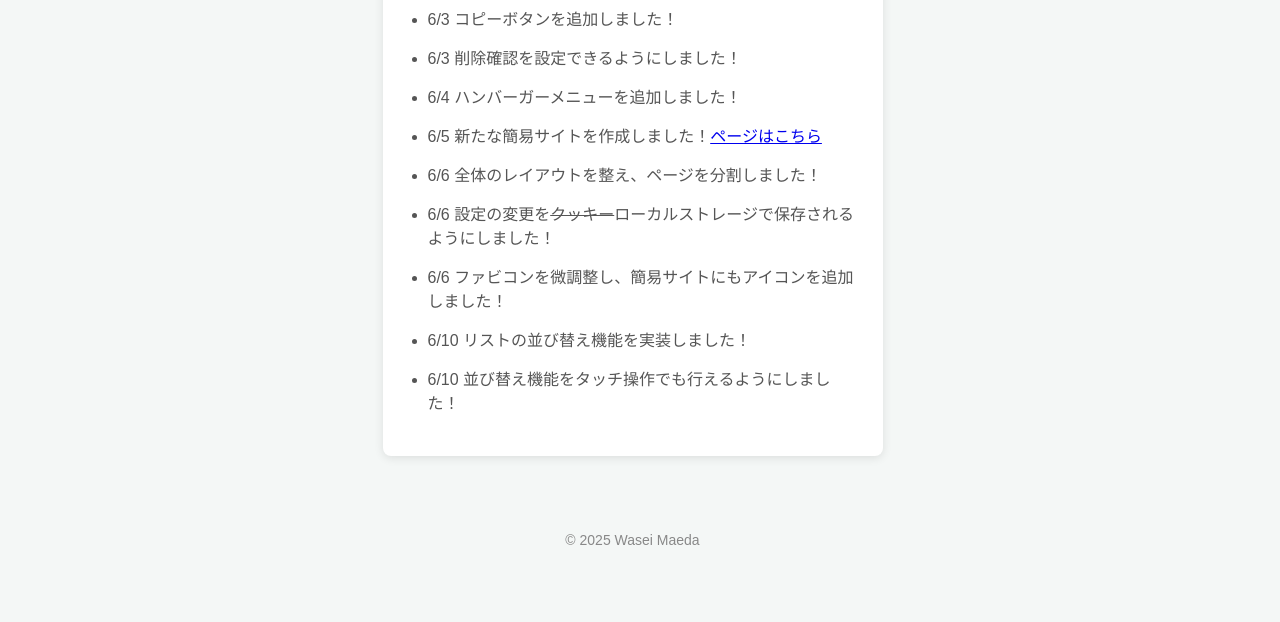
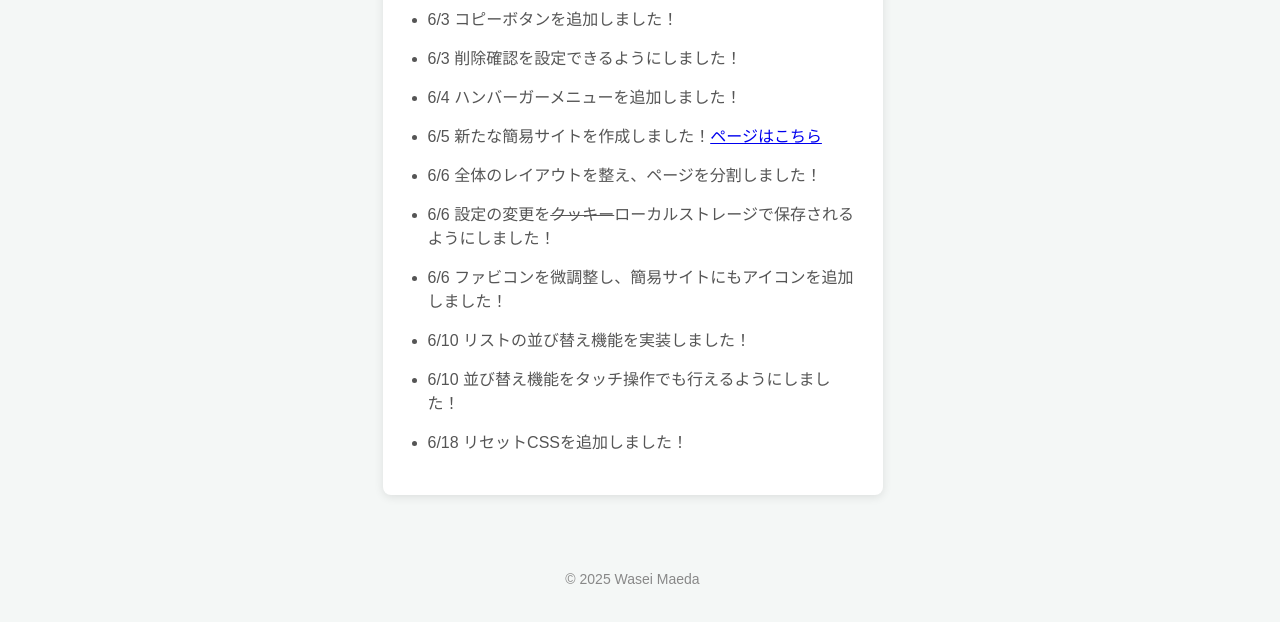
Before and after one commit to Wa01711252/ToDo---app, a plain HTML site: page memos.html in a window 1280 px wide. Shown: the part 158-780 px from the top of the page. Drawn offline with Linux system fonts and the light colour scheme.

Commit message:
added memos

```diff
--- a/memos.html
+++ b/memos.html
@@ -60,6 +60,7 @@
           </li>
           <li>6/10 リストの並び替え機能を実装しました！</li>
           <li>6/10 並び替え機能をタッチ操作でも行えるようにしました！</li>
+          <li>6/18 リセットCSSを追加しました！</li>
         </ul>
       </div>
 
```
